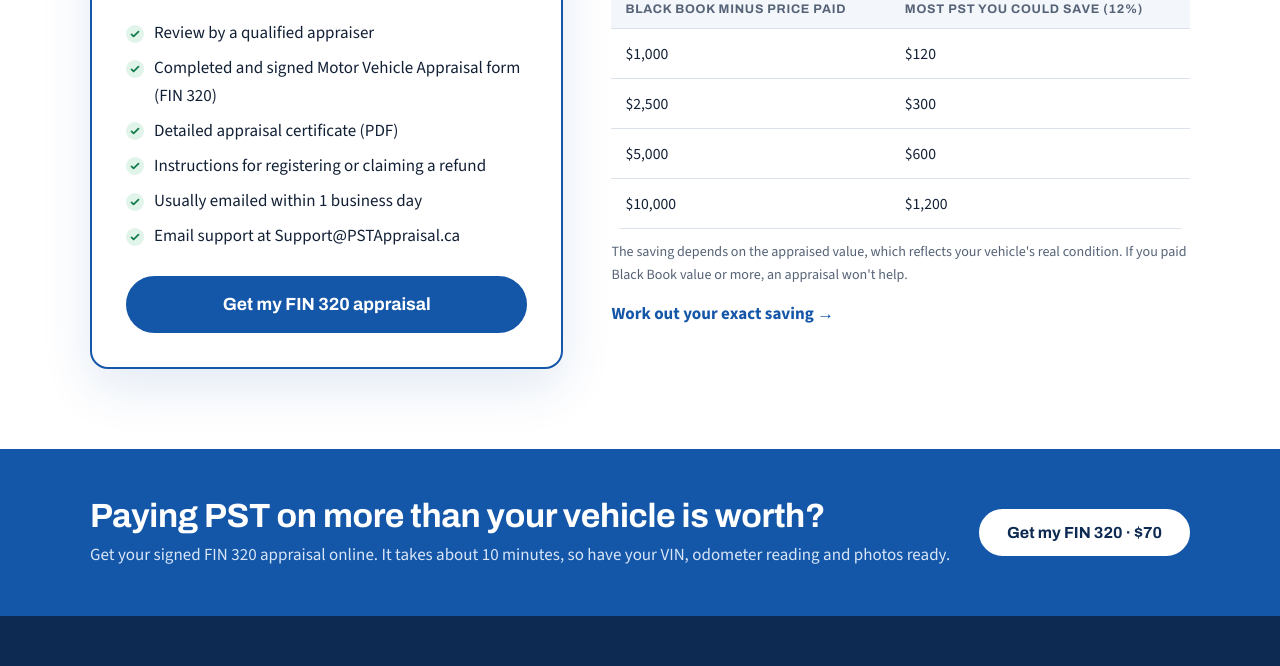
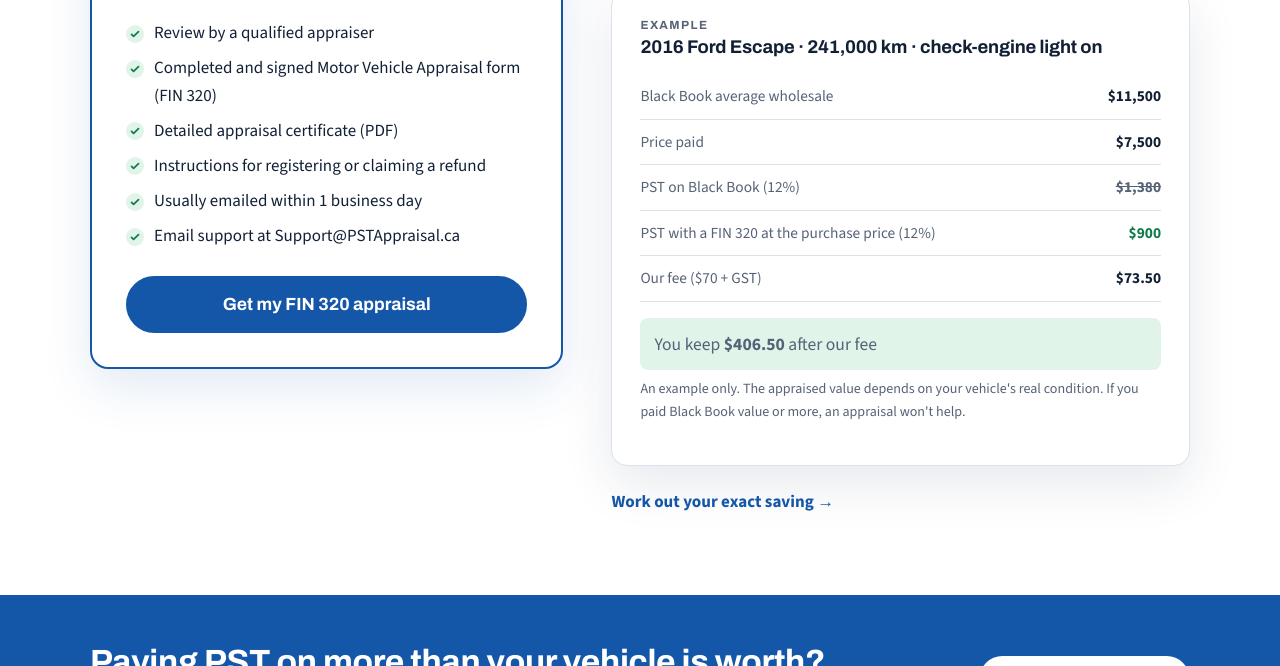
Before and after one commit to adamkhamis/PSTappraisal.ca, a website: page docs/pricing.html in a window 1280 px wide. Shown: the part 578-1244 px from the top of the page. Drawn offline with nearby package versions, Linux system fonts and the light colour scheme.

Commit message:
Pricing: replace savings table with a worked example
Co-Authored-By: Claude Opus 5.5 <noreply@anthropic.com>
Claude-Session: https://claude.ai/code/session_012WK6urLVdZWTd1xC85WWMD

```diff
--- a/docs/pricing.html
+++ b/docs/pricing.html
@@ -52,19 +52,20 @@
     </div>
     <div class="price-side">
       <h2>Is it worth it?</h2>
-      <p>Compare our fee with the PST difference. At the 12% rate, every $1,000 of difference between Black Book and your purchase price is up to $120 in PST.</p>
-      <div class="table-wrap">
-        <table class="rules">
-          <thead><tr><th>Black Book minus price paid</th><th>Most PST you could save (12%)</th></tr></thead>
-          <tbody>
-            <tr><td>$1,000</td><td>$120</td></tr>
-            <tr><td>$2,500</td><td>$300</td></tr>
-            <tr><td>$5,000</td><td>$600</td></tr>
-            <tr><td>$10,000</td><td>$1,200</td></tr>
-          </tbody>
-        </table>
+      <p>Here's an example of what a FIN 320 appraisal can save on a vehicle with high kilometres and a known problem.</p>
+      <div class="hero-card example-card">
+        <p class="card-label">Example</p>
+        <h3>2016 Ford Escape · 241,000 km · check-engine light on</h3>
+        <dl class="compare">
+          <div><dt>Black Book average wholesale</dt><dd>$11,500</dd></div>
+          <div><dt>Price paid</dt><dd>$7,500</dd></div>
+          <div class="row-strike"><dt>PST on Black Book (12%)</dt><dd>$1,380</dd></div>
+          <div class="row-good"><dt>PST with a FIN 320 at the purchase price (12%)</dt><dd>$900</dd></div>
+          <div><dt>Our fee ($70 + GST)</dt><dd>$73.50</dd></div>
+        </dl>
+        <p class="saving">You keep <b>$406.50</b> after our fee</p>
+        <p class="fine">An example only. The appraised value depends on your vehicle's real condition. If you paid Black Book value or more, an appraisal won't help.</p>
       </div>
-      <p class="fine">The saving depends on the appraised value, which reflects your vehicle's real condition. If you paid Black Book value or more, an appraisal won't help.</p>
       <a class="link-arrow" href="pst-calculator.html">Work out your exact saving</a>
     </div>
   </div>
--- a/docs/style.css
+++ b/docs/style.css
@@ -390,3 +390,6 @@ small .badge, td .badge { display:inline-block; margin-top:4px; }
   .bos input { border:0; border-bottom:1px solid #999; border-radius:0; padding:2px 0; }
   .bos .grid { gap:6px 16px; }
 }
+.example-card { box-shadow:0 18px 50px rgba(12,42,82,.1); border:1px solid var(--line); margin:8px 0 22px; }
+.example-card .compare { grid-template-columns:1fr; gap:0; }
+.example-card .compare dt { font-size:.96rem; color:var(--muted); }
--- a/public/style.css
+++ b/public/style.css
@@ -390,3 +390,6 @@ small .badge, td .badge { display:inline-block; margin-top:4px; }
   .bos input { border:0; border-bottom:1px solid #999; border-radius:0; padding:2px 0; }
   .bos .grid { gap:6px 16px; }
 }
+.example-card { box-shadow:0 18px 50px rgba(12,42,82,.1); border:1px solid var(--line); margin:8px 0 22px; }
+.example-card .compare { grid-template-columns:1fr; gap:0; }
+.example-card .compare dt { font-size:.96rem; color:var(--muted); }
```
Also changed, not shown: docs/privacy.html (+1 -1 lines), docs/terms.html (+1 -1 lines), site/pages/pricing.html (+13 -12 lines).
